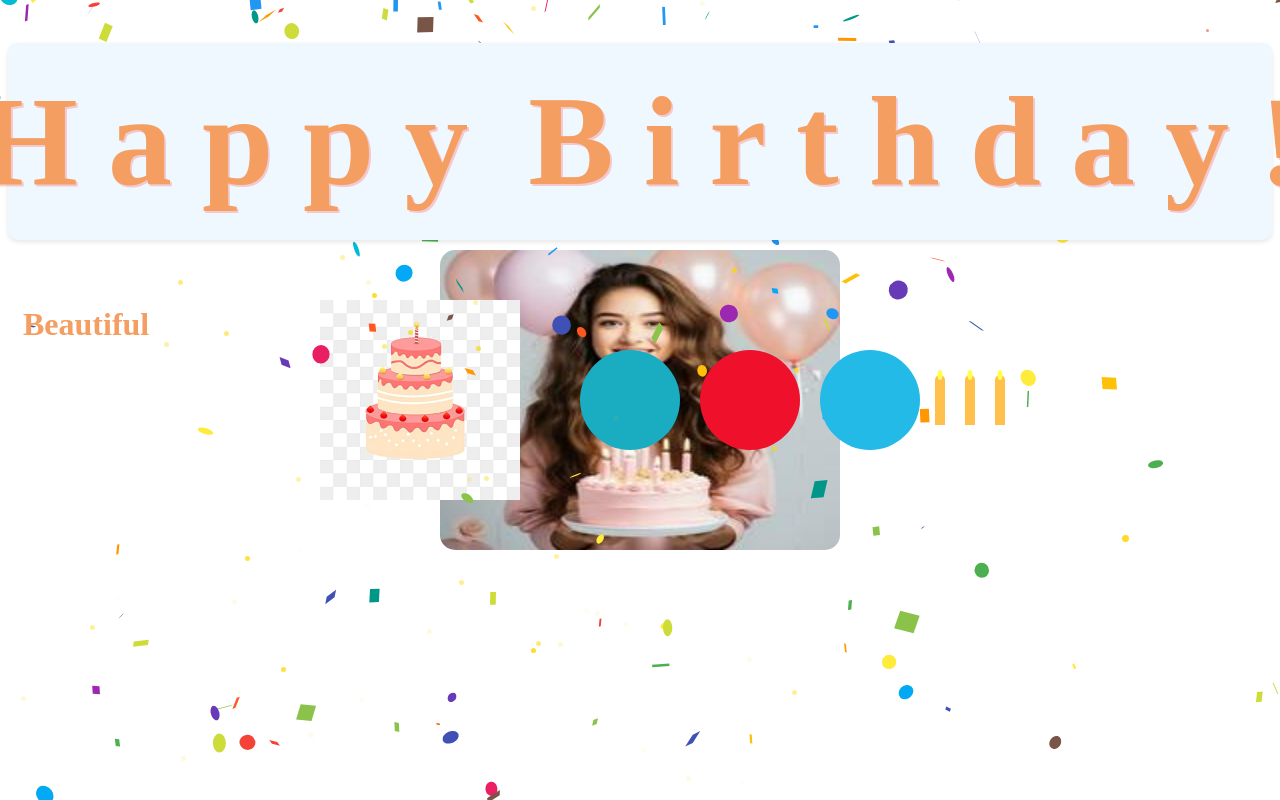
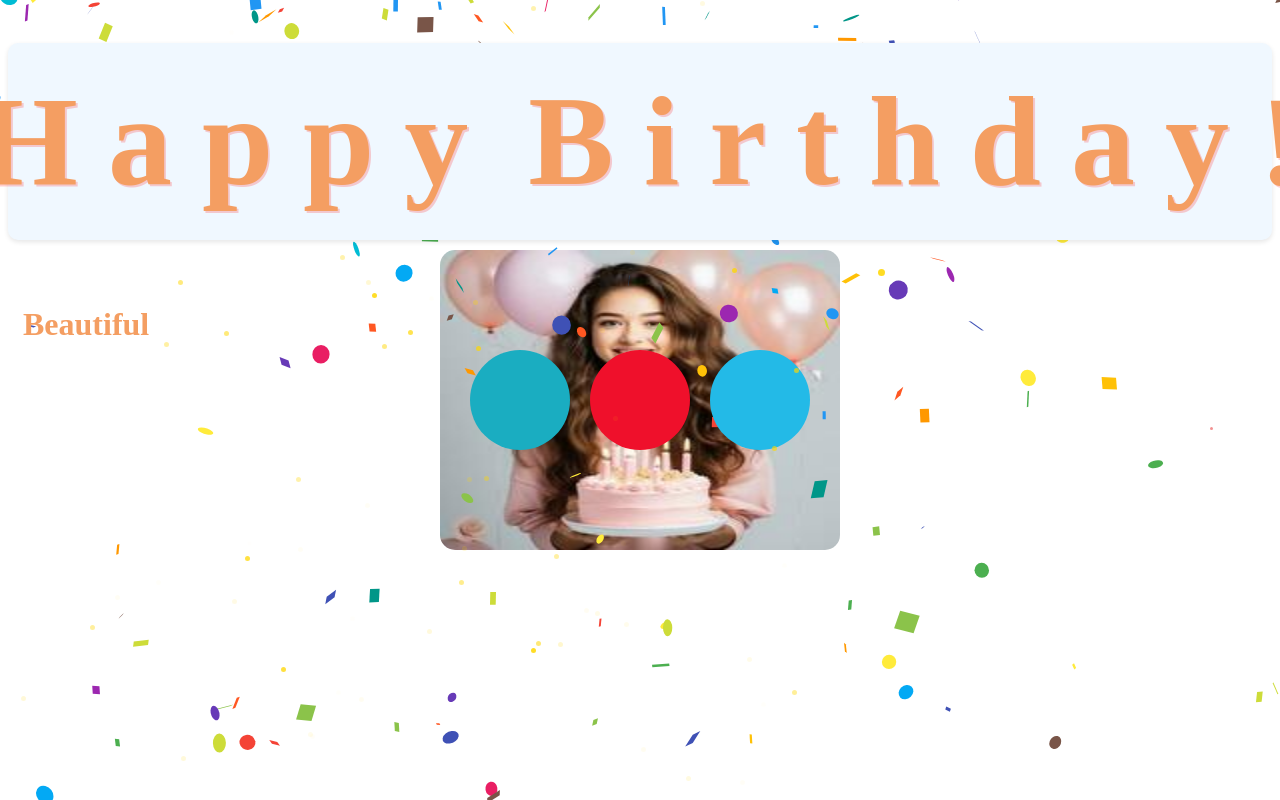
Before and after one commit to JodyMacauley19/birthday-message, a React (Create React App) app: page / in a window 1280 px wide. Shown: the top 800 px of the page. Built offline with nearby package versions, Linux system fonts and the light colour scheme.

Commit message:
-Working state

```diff
--- a/src/App.js
+++ b/src/App.js
@@ -1,6 +1,6 @@
 import React from 'react';
-import BirthdayMessage from './BirthdayMessage';
-import BirthdayDecoration from './BirthdayDecoration ';
+import BirthdayMessage from './components/BirthdayMessage';
+import BirthdayDecoration from './components/BirthdayDecoration ';
 
 function App() {
   return (
--- a/src/BirthdayDecoration .js
+++ /dev/null
@@ -1,122 +0,0 @@
-import styled from 'styled-components';
-import Balloon from './Balloon';
-import cake from './img/cake.jpg';
-// import bdGirl from './img/birthday_girl.jpg';
-import example from './img/example_girl.jpg';
-import Stars from './Stars';
-import { useState } from 'react';
-
-const BirthdayDecorationStyle = styled.div`
-  position: fixed;
-  top: 0;
-  left: 0;
-  width: 100vw;
-  height: 100vh;
-  display: flex;
-  justify-content: center;
-  align-items: center;
-  z-index: -1; /* Ensures background stays behind content */
-`;
-
-const Cake = styled.img`
-  width: 300px;
-  height: 200px;
-  object-fit: contain; /* Scales image to fit within container */
-`;
-
-const Candle = styled.div`
-  width: 10px;
-  height: 50px;
-  background-color: orange;
-  border-radius: 50px 50px 0 0; /* Rounded top */
-  position: relative;
-  margin: 0 5px;
-  animation: flicker 1.5s infinite alternate;
-  @keyframes flicker {
-    from { opacity: 1; }
-    to { opacity: 0.5; }
-  }
-
-  &::after {
-    content: '';
-    width: 5px;
-    height: 10px;
-    background-color: yellow;
-    border-radius: 50%;
-    position: absolute;
-    top: -5px;
-    left: 50%;
-    transform: translateX(-50%);
-  }
-`;
-
-const StarsContainer = styled.div`
-  position: absolute;
-  top: 0;
-  left: 0;
-  width: 100%;
-  height: 100%;
-  pointer-events: none; /* Prevents stars from capturing clicks */
-`;
-
-const Star = styled.div`
-  width: 5px;
-  height: 5px;
-  background-color: gold;
-  border-radius: 50%;
-  position: absolute;
-  animation: twinkle 2s infinite ease-in-out alternate;
-  @keyframes twinkle {
-    from { opacity: 0; }
-    to { opacity: 1; }
-  }
-`;
-
-const renderStars = (numStars) => {
-  const stars = [];
-  for (let i = 0; i < numStars; i++) {
-    const left = Math.random() * 100 + 'vh';
-    const top = Math.random() * 100 + 'vh';
-    const delay = Math.random() * 2 + 's'; /* Random animation delays */
-    stars.push(
-      <Star key={i} style={{ left, top, animationDelay: delay }} />
-    );
-  }
-  return stars;
-};
-
-const BirthdayDecoration = () => {
-  const [balloons] = useState([1, 2, 3]); // Array for number of balloons
-
-  return (
-    <BirthdayDecorationStyle>
-      <Stars />
-      <img
-        src={example}
-        alt="Birthday Person"
-        style={{
-          width: '400px', // Adjust width as needed
-          height: '300px', // Adjust height as needed
-          position: 'absolute',
-          top: '50%',
-          left: '50%',
-          borderRadius: '15px',
-          transform: 'translate(-50%, -50%)',
-          zIndex: -1, // Ensure image stays behind text
-        }}
-      />
-      <Cake src={cake} alt="Birthday Cake" />
-      {balloons.map((_, index) => (
-        <Balloon key={index} color={`#${Math.floor(Math.random() * 16777215).toString(16)}`} />
-      ))}
-      <div style={{ display: 'flex', gap: '10px' }}>
-        {Array(3).fill(null).map((_, index) => <Candle key={index} />)}
-      </div>
-      <StarsContainer>
-        {renderStars(100)}  {/* Assuming Stars component accepts a "count" prop */}
-      </StarsContainer>
-    </BirthdayDecorationStyle>
-  );
-};
-
-export default BirthdayDecoration;
--- /dev/null
+++ b/src/BirthdayDecorationStyle.js
@@ -0,0 +1,15 @@
+import styled from 'styled-components';
+
+const BirthdayDecorationStyle = styled.div`
+  position: fixed;
+  top: 0;
+  left: 0;
+  width: 100vw;
+  height: 100vh;
+  display: flex;
+  justify-content: center;
+  align-items: center;
+  z-index: -1; /* Ensures background stays behind content */
+`;
+
+export default BirthdayDecorationStyle;
--- /dev/null
+++ b/src/Characteristic.js
@@ -0,0 +1,24 @@
+import styled from 'styled-components';
+
+const Characteristic = styled.span`
+  display: inline-block;
+  margin: 0 10px;
+  font-weight: bold;
+  text-align: center;
+  font-size: 2em;
+  color: gold;
+  border-radius: 5px;
+  padding: 5px;
+  animation: changeColor 3s infinite alternate;
+
+  @keyframes changeColor {
+    from {
+      color: #f08080;
+    }
+    to {
+      color: #ff0;
+    }
+  }
+`;
+
+export default Characteristic;
--- /dev/null
+++ b/src/Star.js
@@ -0,0 +1,21 @@
+import styled from 'styled-components';
+
+const Star = styled.div`
+  width: 5px;
+  height: 5px;
+  background-color: gold;
+  border-radius: 50%;
+  position: absolute;
+  animation: twinkle 2s infinite ease-in-out alternate;
+
+  @keyframes twinkle {
+    from {
+      opacity: 0;
+    }
+    to {
+      opacity: 1;
+    }
+  }
+`;
+
+export default Star;
--- /dev/null
+++ b/src/StarsContainer.js
@@ -0,0 +1,12 @@
+import styled from 'styled-components';
+
+const StarsContainer = styled.div`
+  position: absolute;
+  top: 0;
+  left: 0;
+  width: 100%;
+  height: 100%;
+  pointer-events: none; /* Prevents stars from capturing clicks */
+`;
+
+export default StarsContainer;
--- /dev/null
+++ b/src/StyledMessage.js
@@ -0,0 +1,28 @@
+import styled from 'styled-components';
+
+const StyledMessage = styled.h1`
+  display: flex;
+  justify-content: center;
+  align-items: center;
+  font-family: 'Amatic SC', cursive;
+  background-color: #f0f8ff;
+  padding: 20px;
+  border-radius: 10px;
+  font-size: 4em;
+  color: #f08080;
+  text-shadow: 2px 2px 0px rgba(255, 0, 0, 0.2);
+  box-shadow: 0px 2px 5px rgba(0, 0, 0, 0.1);
+  animation: shine 2s infinite alternate;
+  text-align: center;
+
+  @keyframes shine {
+    from {
+      text-shadow: 0 0 0 rgba(255, 0, 0, 0);
+    }
+    to {
+      text-shadow: 2px 2px 0px rgba(255, 0, 0, 0.2);
+    }
+  }
+`;
+
+export default StyledMessage;
--- /dev/null
+++ b/src/components/BirthdayDecoration .js
@@ -0,0 +1,54 @@
+import { useState } from 'react';
+import BirthdayDecorationStyle from '../BirthdayDecorationStyle';
+import StarsContainer from '../StarsContainer';
+import Star from '../Star';
+import Balloon from './Balloon';
+// import bdGirl from './img/birthday_girl.jpg';
+import example from '../img/example_girl.jpg';
+import Stars from './Stars';
+
+
+const renderStars = (numStars) => {
+  const stars = [];
+  for (let i = 0; i < numStars; i++) {
+    const left = Math.random() * 100 + 'vh';
+    const top = Math.random() * 100 + 'vh';
+    const delay = Math.random() * 2 + 's'; /* Random animation delays */
+    stars.push(
+      <Star key={i} style={{ left, top, animationDelay: delay }} />
+    );
+  }
+  return stars;
+};
+
+const BirthdayDecoration = () => {
+  const [balloons] = useState([1, 2, 3]); // Array for number of balloons
+
+  return (
+    <BirthdayDecorationStyle>
+      <Stars />
+      <img
+        src={example}
+        alt="Birthday Person"
+        style={{
+          width: '400px', // Adjust width as needed
+          height: '300px', // Adjust height as needed
+          position: 'absolute',
+          top: '50%',
+          left: '50%',
+          borderRadius: '15px',
+          transform: 'translate(-50%, -50%)',
+          zIndex: -1, // Ensure image stays behind text
+        }}
+      />
+      {balloons.map((_, index) => (
+        <Balloon key={index} color={`#${Math.floor(Math.random() * 16777215).toString(16)}`} />
+      ))}
+      <StarsContainer>
+        {renderStars(100)}  {/* Assuming Stars component accepts a "count" prop */}
+      </StarsContainer>
+    </BirthdayDecorationStyle>
+  );
+};
+
+export default BirthdayDecoration;
--- a/src/BirthdayMessage.js
+++ b/src/components/BirthdayMessage.js
@@ -1,52 +1,7 @@
 import React, { useState, useEffect } from 'react';
-import styled from 'styled-components';
+import StyledMessage from '../StyledMessage';
+import Characteristic from '../Characteristic';
 
-const StyledMessage = styled.h1`
-  display: flex;
-  justify-content: center;
-  align-items: center;
-  font-family: 'Amatic SC', cursive;
-  background-color: #f0f8ff;
-  padding: 20px;
-  border-radius: 10px;
-  font-size: 4em;
-  color: #f08080;
-  text-shadow: 2px 2px 0px rgba(255, 0, 0, 0.2);
-  box-shadow: 0px 2px 5px rgba(0, 0, 0, 0.1);
-  animation: shine 2s infinite alternate;
-  text-align: center;
-
-
-  @keyframes shine {
-    from {
-      text-shadow: 0 0 0 rgba(255, 0, 0, 0);
-    }
-    to {
-      text-shadow: 2px 2px 0px rgba(255, 0, 0, 0.2);
-    }
-  }
-`;
-
-const Characteristic = styled.span`
-  display: inline-block;
-  margin: 0 10px;
-  font-weight: bold;
-  text-align: center;
-  font-size: 2em;
-  color: gold;
-  border-radius: 5px;
-  padding: 5px;
-  animation: changeColor 3s infinite alternate;
-
-  @keyframes changeColor {
-    from {
-      color: #f08080;
-    }
-    to {
-      color: #ff0;
-    }
-  }
-`;
 
 function BirthdayMessage() {
   const [message, setMessage] = useState('');
```
Also changed, not shown: src/components/Balloon.js (renamed from src/Balloon.js), src/components/Confetti.js (renamed from src/Confetti.js), src/components/Stars.js (renamed from src/Stars.js).
